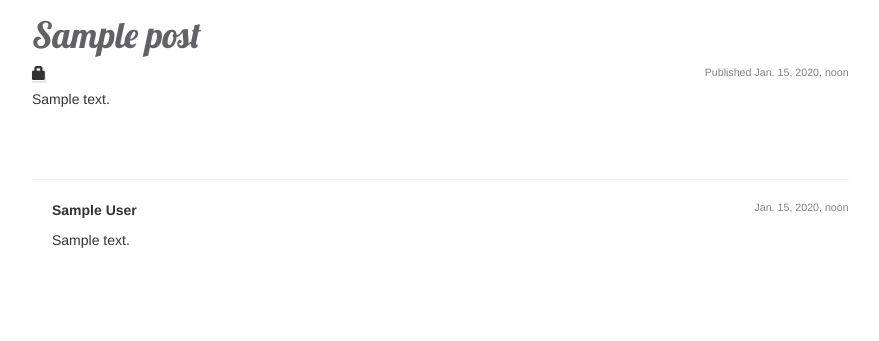
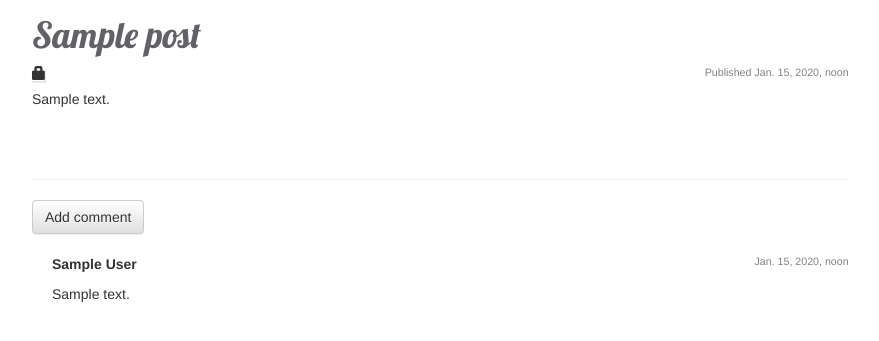
Before and after one commit to maistrovas/blog, a Django app: page /post/1/ in a window 1280 px wide. Shown: the part 164-505 px from the top of the page, without its empty margins (8-887 px from the left). Run offline with Django 3.2, Linux system fonts and the light colour scheme; tables that the repository leaves empty hold one stand-in row (values such as "Sample post"); some libraries are stand-ins or nearby versions.

Commit message:
Adding comment option

```diff
--- a/my_blog/models.py
+++ b/my_blog/models.py
@@ -23,6 +23,10 @@ class Post(models.Model):
     def unpublish(self):
         self.published_date = None
         self.save()
+
+    def approved_comments(self):
+        return self.comments.filter(approved_comment=True)
+
     def __str__(self):
     	return self.title
 
@@ -39,5 +43,7 @@ class Comment(models.Model):
         self.approved_comment=True
         self.save()
 
+
+
     def __str__(self):
         return self.text
--- a/my_blog/templates/my_blog/post_detail.html
+++ b/my_blog/templates/my_blog/post_detail.html
@@ -34,13 +34,22 @@
 	    	<p>{{post.text|linebreaks}}</p>
 	    </div>
 		<hr>
+	 <a class="btn btn-default" href="{% url 'add_comment_to_post' pk=post.pk %}">Add comment</a>
 	{% for comment in post.comments.all %}
+    {% if user.is_authenticated or comment.approved_comment %}
     <div class="comment">
-        <div class="date">{{ comment.created_date }}</div>
+        <div class="date">
+            {{ comment.created_date }}
+            {% if not comment.approved_comment %}
+                <a class="btn btn-default" href="{% url 'comment_remove' pk=comment.pk %}"><span class="glyphicon glyphicon-remove"></span></a>
+                <a class="btn btn-default" href="{% url 'comment_approve' pk=comment.pk %}"><span class="glyphicon glyphicon-ok"></span></a>
+            {% endif %}
+        </div>
         <strong>{{ comment.author }}</strong>
         <p>{{ comment.text|linebreaks }}</p>
     </div>
-	{% empty %}
+    {% endif %}
+{% empty %}
     <p>No comments here yet :(</p>
-	{% endfor %}
+{% endfor %}
 	{% endblock content %}
--- a/my_blog/templates/my_blog/post_list.html
+++ b/my_blog/templates/my_blog/post_list.html
@@ -11,7 +11,7 @@
             <h1><a href="{% url 'post_detail' pk=post.pk%}">{{ post.title }}</a></h1>
             </div>
             <p>{{ post.text|linebreaks |truncatewords:50 }}</p>
-        <a href="{% url 'my_blog.views.post_detail' pk=post.pk %}">Comments: {{ post.comments.count }}</a>
+        <a href="{% url 'my_blog.views.post_detail' pk=post.pk %}">Comments: {{ post.approved_comments.count }}</a>
         </div>
     {% endfor %}
 
--- a/my_blog/urls.py
+++ b/my_blog/urls.py
@@ -11,4 +11,7 @@ urlpatterns = [
 	url(r'^post/(?P<pk>[0-9]+)/publish/$', views.post_publish, name='post_publish'),
 	url(r'^post/(?P<pk>[0-9]+)/remove/$', views.post_remove, name='post_remove'),
 	url(r'^post/(?P<pk>[0-9]+)/unpublish/$', views.post_unpublish, name='post_unpublish'),
+	url(r'^post/(?P<pk>\d+)/comment/$', views.add_comment_to_post, name='add_comment_to_post'),
+	url(r'^comment/(?P<pk>\d+)/approve/$', views.comment_approve, name='comment_approve'),
+	url(r'^comment/(?P<pk>\d+)/remove/$', views.comment_remove, name='comment_remove'),
 ]
--- a/my_blog/views.py
+++ b/my_blog/views.py
@@ -1,8 +1,8 @@
 from django.shortcuts import render, get_object_or_404, redirect
 from django.contrib.auth.decorators import login_required
-from .models import Post
+from .models import Post, Comment
 from django.utils import timezone
-from .forms import PostForm
+from .forms import PostForm, CommentForm
 # Create your views here.
 
 
@@ -69,3 +69,30 @@ def post_unpublish(request, pk):
 	post = get_object_or_404(Post, pk=pk)
 	post.unpublish()
 	return redirect('my_blog.views.post_detail', pk=pk)
+
+
+def add_comment_to_post(request,pk):
+	post = get_object_or_404(Post,pk=pk)
+	if request.method == 'POST':
+		form = CommentForm(request.POST)
+		if form.is_valid():
+			comment = form.save(commit=False)
+			comment.post = post
+			comment.save()
+			return redirect('my_blog.views.post_detail', pk=post.pk)
+	else:
+		form = CommentForm()
+	return render(request, 'my_blog/add_comment_to_post.html', {'form': form})
+
+@login_required
+def comment_approve(request, pk):
+    comment = get_object_or_404(Comment, pk=pk)
+    comment.approve()
+    return redirect('my_blog.views.post_detail', pk=comment.post.pk)
+
+@login_required
+def comment_remove(request, pk):
+    comment = get_object_or_404(Comment, pk=pk)
+    post_pk = comment.post.pk
+    comment.delete()
+    return redirect('my_blog.views.post_detail', pk=post_pk)
```
Also changed, not shown: my_blog/forms.py (+6 -1 lines).
